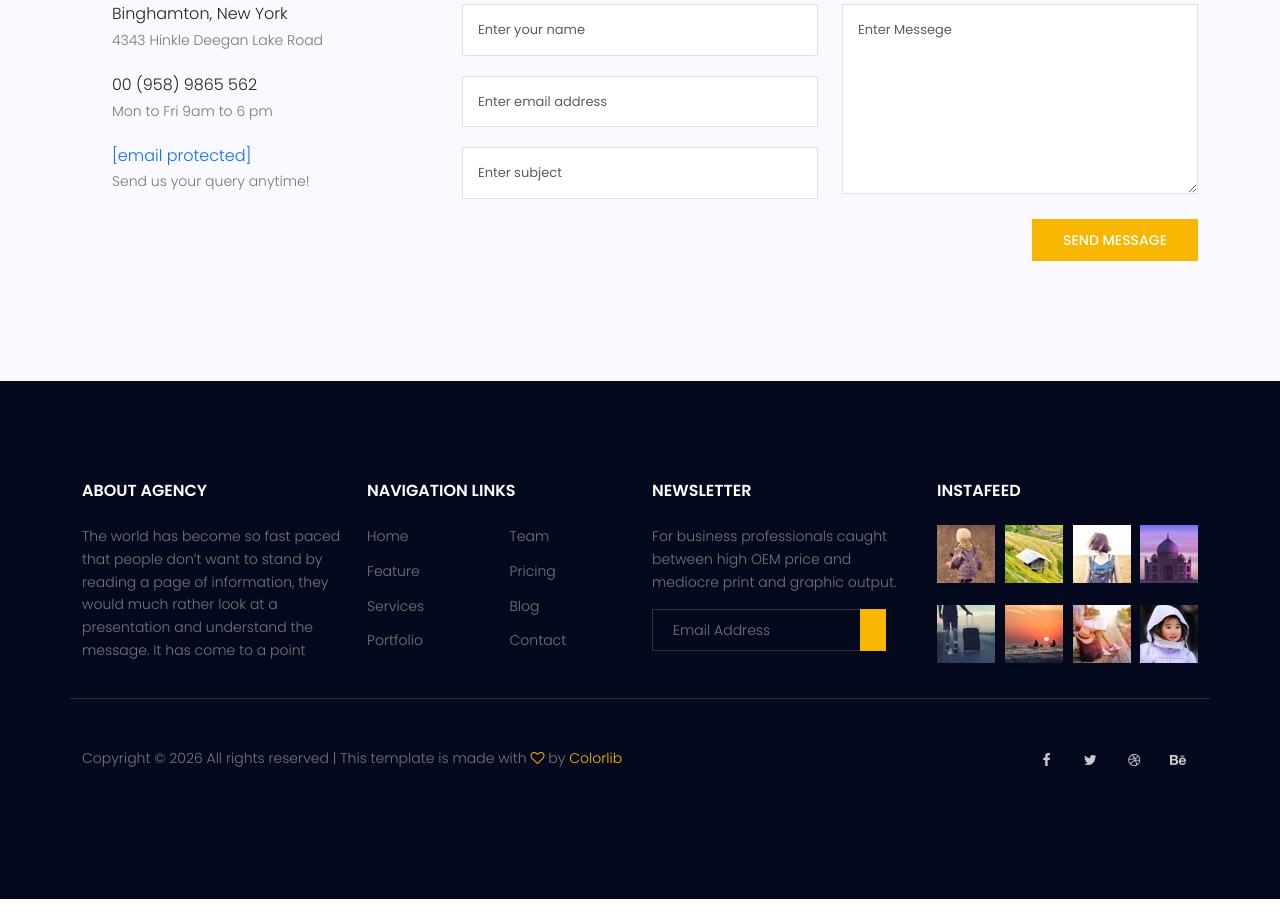
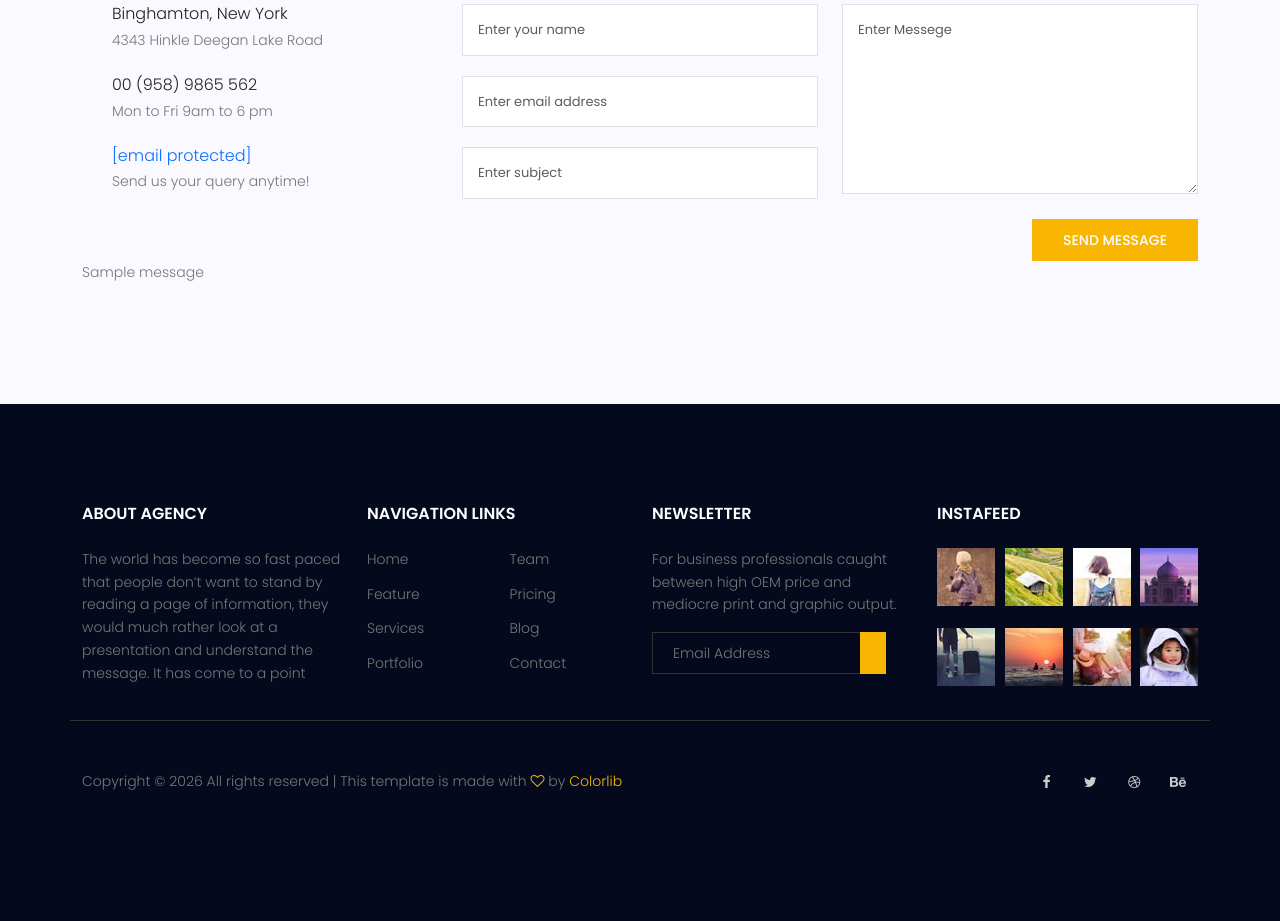
Before and after one commit to h-shayeg/test_site, a Django app: page /contact in a window 1280 px wide. Shown: the part 1021-1942 px from the top of the page. Before the commit the page ends 1920 px from the top, so only its background shows below. Run offline with Django 5.2, Linux system fonts and the light colour scheme; tables that the repository leaves empty hold one stand-in row (values such as "Sample post"); one stand-in notice (Sample message) is shown; some libraries are stand-ins or nearby versions.

Commit message:
fix(contact): handle GET requests and add success/error messages

```diff
--- a/templates/website/contact.html
+++ b/templates/website/contact.html
@@ -83,6 +83,14 @@
 						</div>
 					</form>
 				</div>
+				{% if messages %}
+				<ul class="messages">
+					{% for message in messages %}
+					<li{% if message.tags %} class="{{ message.tags }}"{% endif %}>{{ message }}
+					</li>
+					{% endfor %}
+				</ul>
+				{% endif %}
 			</div>
 		</div>
 	</section>
--- a/web/views.py
+++ b/web/views.py
@@ -1,18 +1,24 @@
+from django.http.response import HttpResponseRedirect
 from django.shortcuts import render
-from django.http import HttpResponse, HttpResponseRedirect,JsonResponse
+from django.http import HttpResponse, JsonResponse
 from web.models import contact
 from web.forms import NameForm, ContactForm, NewsletterForm
+from django.contrib import messages
 
 def about_view(request):
     return render(request, 'website/about.html')
 
 def content_view(request):
+    form = ContactForm()
     if request.method == 'POST':
         form = ContactForm(request.POST)
         if form.is_valid():
             form.save()
-    else:
-        form = ContactForm()
+            messages.add_message(request, messages.SUCCESS, 'Your message has been sent successfully!')
+            form = ContactForm()
+        else:
+            messages.add_message(request, messages.ERROR, 'There was an error sending your message. Please try again.')
+
     return render(request, 'website/contact.html', {'form': form})
 
 def newsletter_view(request):
```
